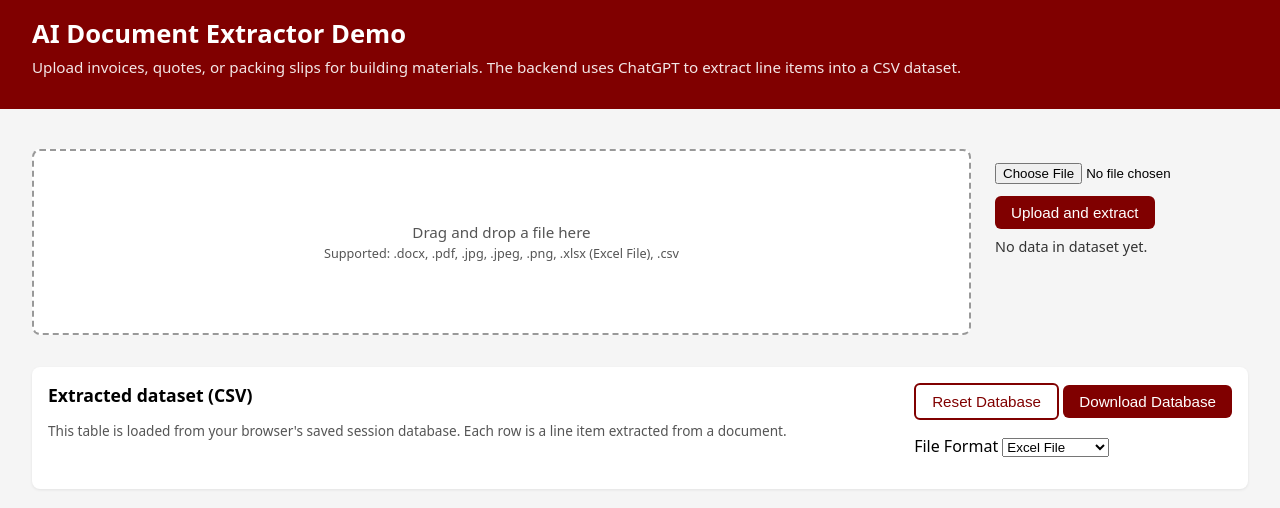
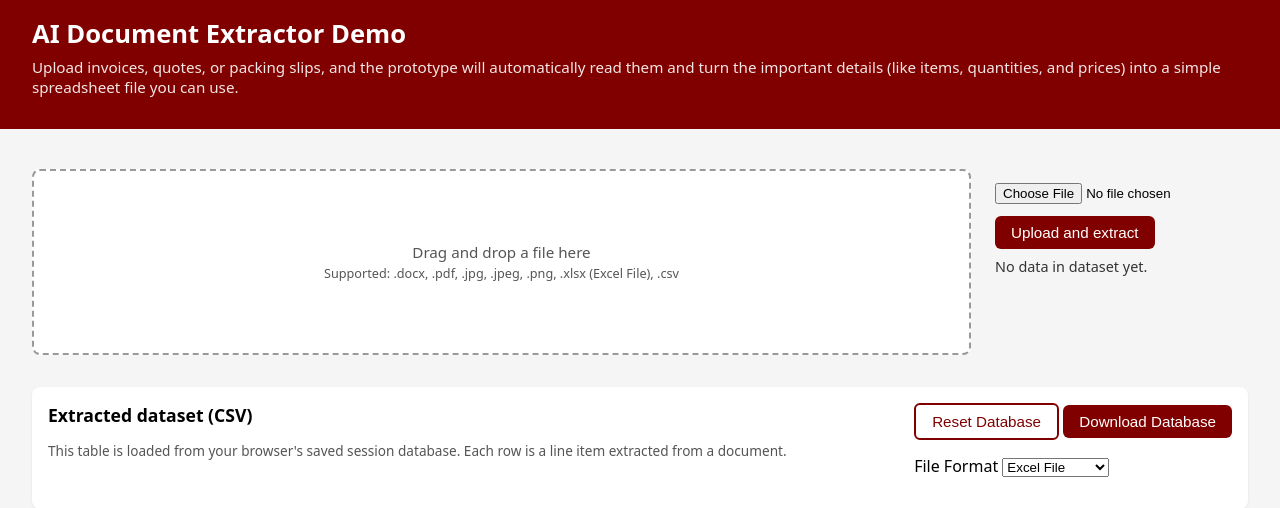
Before and after one commit to CodeBreakerMG/AI4ID-Prototype-V1, a Flask app: page / in a window 1280 px wide. Shown: the top 508 px of the page. Run offline with Flask 3, Linux system fonts and the light colour scheme; data that the repository does not hold is empty.

Commit message:
Updated description of functionality

```diff
--- a/templates/index.html
+++ b/templates/index.html
@@ -128,8 +128,7 @@
   <header>
     <h1>AI Document Extractor Demo</h1>
     <p class="subheading">
-      Upload invoices, quotes, or packing slips for building materials. The backend uses ChatGPT to extract line items into a CSV dataset.
-    </p>
+    Upload invoices, quotes, or packing slips, and the prototype will automatically read them and turn the important details (like items, quantities, and prices) into a simple spreadsheet file you can use.    </p>
   </header>
 
   <main>
```
